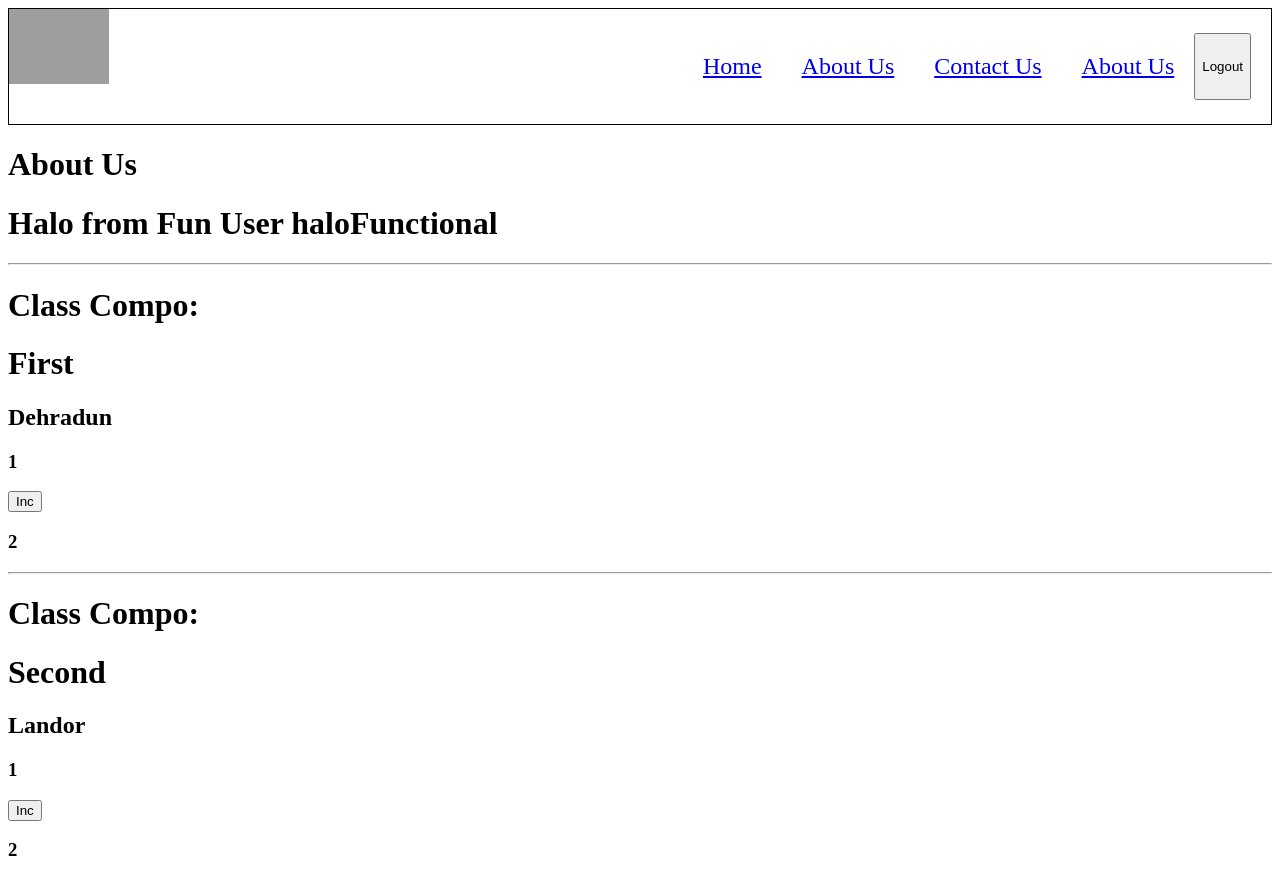
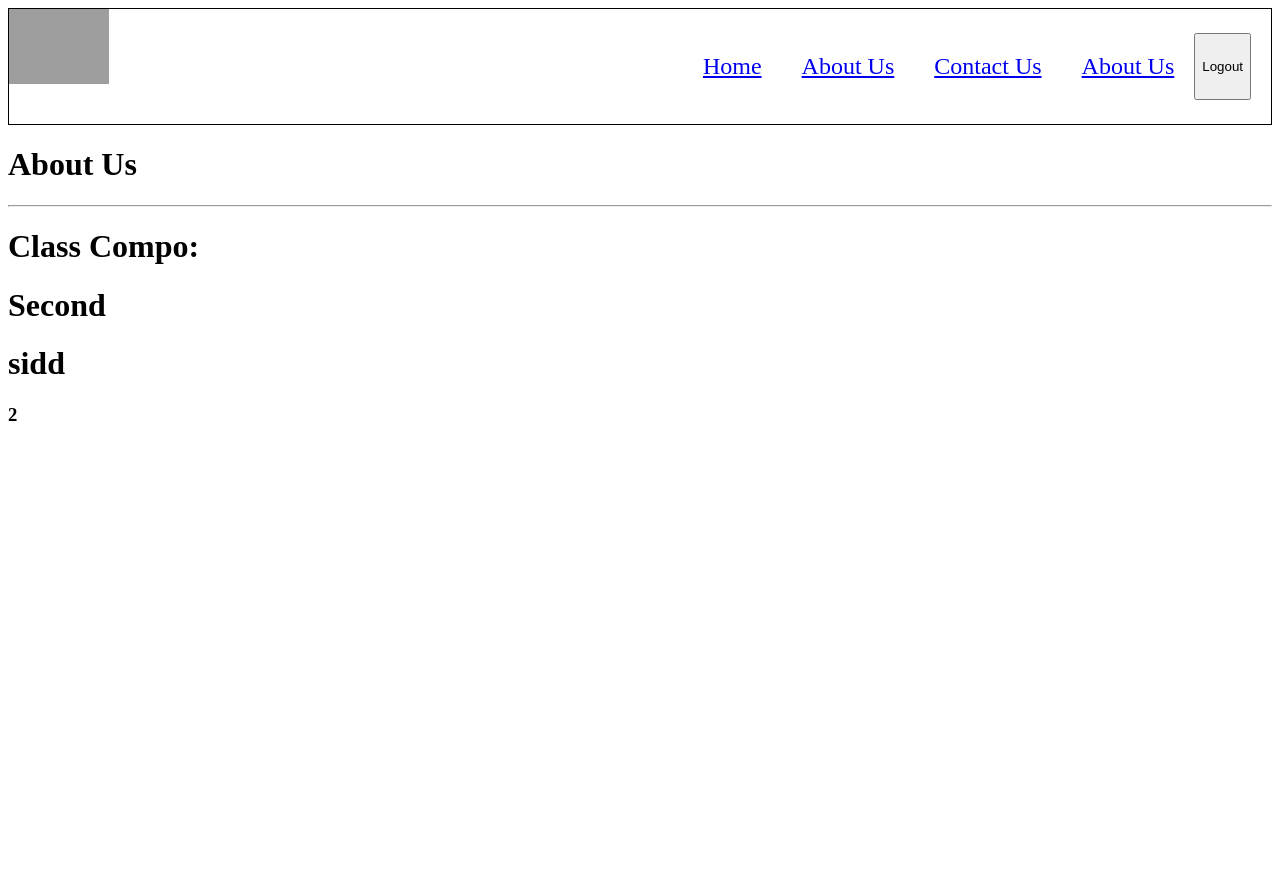
Before and after one commit to siddhantpurohit216/React-Learn, a React (Vite) app: page /About in a window 1280 px wide. After the commit the page ends 800 px from the top, so only its background shows below. Built offline with nearby package versions, Linux system fonts and the light colour scheme; grey boxes are pictures that could not be loaded.

Commit message:
completed code for class component

```diff
--- a/App.js
+++ b/App.js
@@ -21,7 +21,6 @@ const approutes = createBrowserRouter([
   {
     path: "/",
     element: <App />,
-    errorElement: <Error />,
     children: [
       {
         path: "/",
@@ -40,6 +39,8 @@ const approutes = createBrowserRouter([
         element: <ResturantDetail />,
       },
     ],
+    errorElement: <Error />,
+
   },
 ]);
 
--- a/src/components/About.js
+++ b/src/components/About.js
@@ -15,14 +15,15 @@ class About extends React.Component{
         console.log("parent DidMount");
     }
 
+
+
+
     render(){
         console.log("Parent render")
 
         return(
             <div>
                 <h1>About Us</h1>
-                <User name={"haloFunctional"} />
-                <UserClass name={"First"} location={"Dehradun"}/>
                 <UserClass name={"Second"} location={"Landor"}/>
 
             </div>
--- a/src/components/UserClass.js
+++ b/src/components/UserClass.js
@@ -1,48 +1,47 @@
 import React from "react";
 
 class UserClass extends React.Component {
+  constructor(props) {
+    super(props);
+    // console.log(props)
 
-    constructor(props)
-    {
-        super(props)
-        // console.log(props)
+    this.state = {
+      count1: 1,
+      count2: 2,
+      user: "",
+    };
+    console.log(props.name + "child constructor");
+  }
 
-        this.state={
-            count1:1,
-            count2:2
-        }
-        console.log(props.name+"child constructor")
+  async componentDidMount() {
+    console.log(this.props.name + "child DidMount");
 
-    }
+    //wrong uurl:(skip)
+    // const data = await fetch("https://api.github.com/user/siddhantpurohit225");
+    // const jsonData = await data.json();
 
-    componentDidMount()
-    {
-        console.log(this.props.name+ "child DidMount");
-    }
+    this.setState({
+      count1: this.state.count1 + 1,
+      user: "sidd",
+    });
+  }
+
+  componentDidUpdate() {
+    console.log("component updated!!");
+  }
 
   render() {
+    const { name, location } = this.props;
+    console.log(name + "child render");
 
-    const {name,location}=this.props;
-    console.log(name+"child render")
-
-    return(
+    return (
       <div>
         <hr></hr>
         <h1>Class Compo:</h1>
         <h1>{name}</h1>
-        <h2>{location}</h2>
-        <h3>{this.state.count1}</h3>
-        <button
-        onClick={()=>{
-            this.setState({
-                count1:++this.state.count1,
-                count2:this.state.count2+1
-            })
-        }}
-        >Inc</button>
+
+        <h1>{this.state.user}</h1>
         <h3>{this.state.count2}</h3>
-        {/* <h3>{console.log("Halo")}</h3> */}
-
       </div>
     );
   }
```
